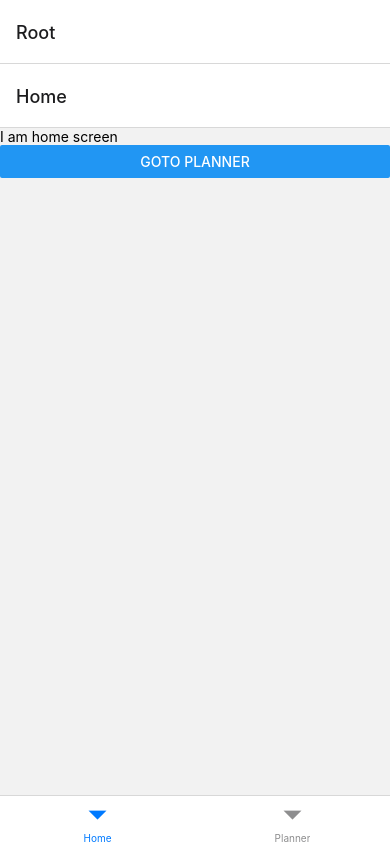
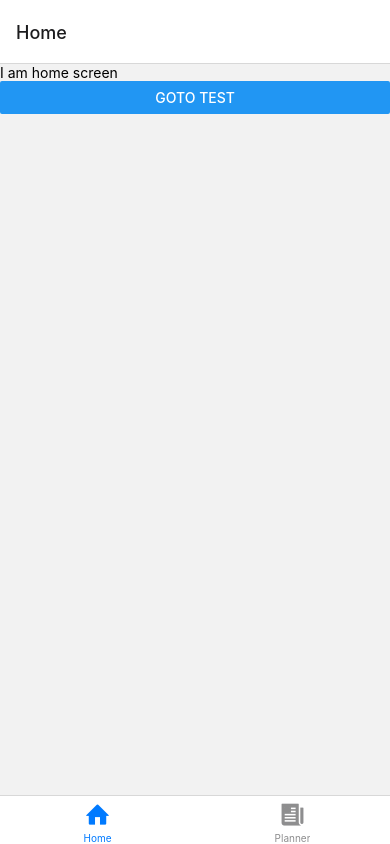
Before and after one commit to thegreytangent/workouta-app-react-native, a React Native app: screen /Home in a window 390 px wide. Built offline with nearby package versions, Linux system fonts and the light colour scheme.

Commit message:
Adding icons

```diff
--- a/navigation/index.tsx
+++ b/navigation/index.tsx
@@ -3,6 +3,10 @@ import { NavigationContainer } from "@react-navigation/native";
 import HomeScreen from "../screens/HomeScreen";
 import PlannerScreen from "../screens/PlannerScreen";
 import { createBottomTabNavigator } from "@react-navigation/bottom-tabs";
+import TestScreen from '../screens/TestScreen';
+import {Text} from 'react-native'
+import { Entypo } from '@expo/vector-icons';
+import { Ionicons } from '@expo/vector-icons';
 
 export default function Navigation() {
     return (
@@ -16,7 +20,10 @@ const Stack = createNativeStackNavigator();
 function RootNavigator() {
     return (
         <Stack.Navigator>
-            <Stack.Screen component={BottomTabNavigator} name="Root" />
+            <Stack.Screen component={BottomTabNavigator}
+            name="Root"
+            options={{headerShown: false}} />
+            <Stack.Screen component={TestScreen} name="Test" />
         </Stack.Navigator>
     );
 
@@ -26,8 +33,21 @@ const BottomTab = createBottomTabNavigator();
 function BottomTabNavigator() {
     return (
         <BottomTab.Navigator initialRouteName="Home">
-            <BottomTab.Screen name="Home" component={HomeScreen} />
-            <BottomTab.Screen name="Planner" component={PlannerScreen} />
+            <BottomTab.Screen
+            name="Home"
+            component={HomeScreen}
+            options={{
+                tabBarIcon: ({color, size}) =>
+                <Entypo name="home" size={size} color={color} />
+            }}
+             />
+            <BottomTab.Screen
+            name="Planner" component={PlannerScreen}
+            options={{
+                unmountOnBlur: true,
+                tabBarIcon: ({color, size}) =>
+                <Ionicons name="ios-newspaper-sharp" size={size} color={color} />
+                }} />
         </BottomTab.Navigator>
     );
 }
--- a/package.json
+++ b/package.json
@@ -10,6 +10,7 @@
     "eject": "npx expo-cli eject"
   },
   "dependencies": {
+    "@expo/vector-icons": "^12.0.5",
     "@react-navigation/bottom-tabs": "^6.2.0",
     "@react-navigation/native": "^6.0.8",
     "@react-navigation/native-stack": "^6.5.0",
--- a/screens/HomeScreen.tsx
+++ b/screens/HomeScreen.tsx
@@ -6,11 +6,12 @@ import { NativeStackHeaderProps } from "@react-navigation/native-stack";
 export default function HomeScreen({navigation} : NativeStackHeaderProps ) {
     useEffect( () => {
         console.log("Initializing HomeScreen ");
-    })
+        return () => console.log("Unmounting Home Screen")
+    },[])
     return (
         <View>
             <Text>I am home screen</Text>
-          <Button title='Goto Planner' onPress={() => navigation.navigate("Planner")} />
+          <Button title='Goto Test' onPress={() => navigation.navigate("Test")} />
         </View>
     );
 }
--- a/screens/PlannerScreen.tsx
+++ b/screens/PlannerScreen.tsx
@@ -6,6 +6,7 @@ export default function PlannerScreen({navigation}: NativeStackHeaderProps) {
 
     useEffect( () => {
         console.log("Initializing PlannerScreen ");
+        return () => console.log("Unmounting PlannerScreen")
     },[])
     return (
         <View>
--- /dev/null
+++ b/screens/TestScreen.tsx
@@ -0,0 +1,17 @@
+import { useEffect } from 'react';
+import {View, Text, Button} from 'react-native';
+import { NativeStackHeaderProps } from "@react-navigation/native-stack";
+
+
+export default function TestScreen({navigation} : NativeStackHeaderProps ) {
+    useEffect( () => {
+        console.log("Initializing TestScreen ");
+        return () => console.log("Unmounting TestScreen")
+    },[])
+    return (
+        <View>
+            <Text>I am TestScreen</Text>
+          <Button title='Goto Root' onPress={() => navigation.push("Root")} />
+        </View>
+    );
+}
```
Also changed, not shown: 1 other file (tests, documents, lock files or other folders).
